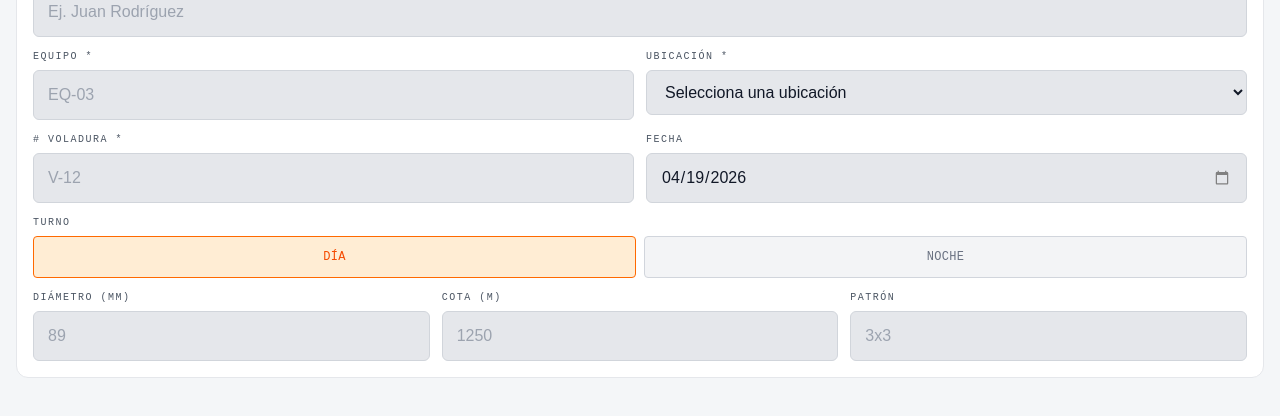
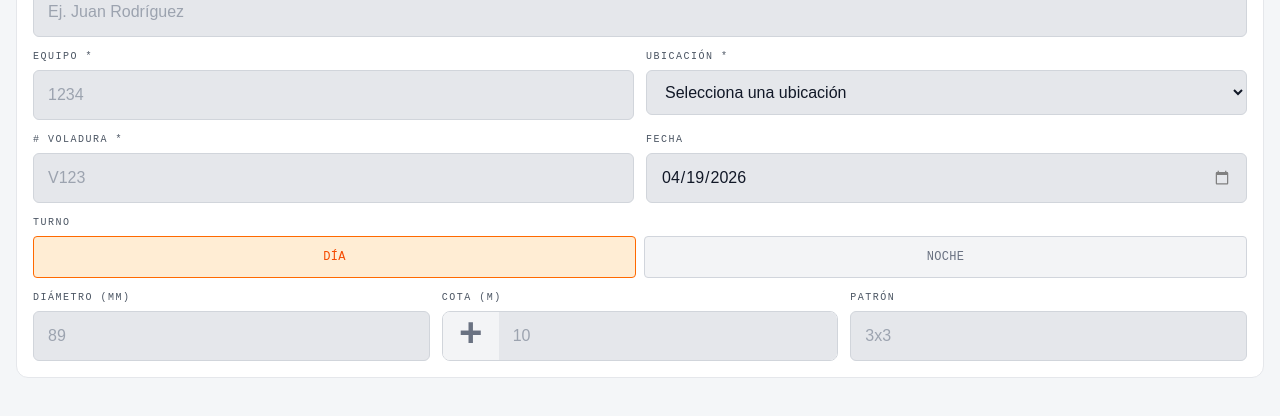
Before and after one commit to cristianbyte/drilling-mvp, a React (Vite) app: page / in a window 1280 px wide. Shown: the part 225-641 px from the top of the page. Built offline with nearby package versions, Linux system fonts and the light colour scheme.

Commit message:
feat: enhance ShiftHeader component with elevation handling and validation improvements

```diff
--- a/src/components/ShiftHeader.jsx
+++ b/src/components/ShiftHeader.jsx
@@ -7,6 +7,22 @@ const LOCATIONS = ['HATILLO NORTE', 'HATILLO SUR']
 
 function today() {
   return new Date().toISOString().slice(0, 10)
+}
+
+function getSign(elev) {
+  return String(elev).startsWith('-') ? '-' : '+'
+}
+
+function getAbs(elev) {
+  return String(elev).replace(/^[+-]/, '')
+}
+
+function splitElevation(value) {
+  if (!value) return { elevationSign: '+', elevationValue: '' }
+  const stringValue = String(value).trim()
+  if (stringValue.startsWith('-')) return { elevationSign: '-', elevationValue: stringValue.slice(1) }
+  if (stringValue.startsWith('+')) return { elevationSign: '+', elevationValue: stringValue.slice(1) }
+  return { elevationSign: '+', elevationValue: stringValue }
 }
 
 function emptyForm() {
@@ -34,6 +50,7 @@ function FrozenField({ label, value }) {
 
 function normalizeShift(shift) {
   if (!shift) return emptyForm()
+
   return {
     operatorName: shift.operatorName || '',
     equipment: shift.equipment || '',
@@ -42,7 +59,7 @@ function normalizeShift(shift) {
     shift: shift.shift || 'DIA',
     blastId: shift.blastId || '',
     diameter: shift.diameter ?? '',
-    elevation: shift.elevation ?? '',
+    elevation: shift.elevation || '',
     pattern: shift.pattern || '',
   }
 }
@@ -79,9 +96,19 @@ export default function ShiftHeader({ onFrozen, initialShift = null }) {
 
   function validate() {
     const errs = {}
+
+    if (form.pattern.trim() && !/^\d+(\.\d+)?x\d+(\.\d+)?$/i.test(form.pattern.trim())) {
+  errs.pattern = true
+}
+
     required.forEach(k => {
-      if (!form[k].trim()) errs[k] = true
+      if (!form[k]?.trim()) errs[k] = true
     })
+
+    if (form.blastId && !/^V\d+$/.test(form.blastId)) {
+      errs.blastId = true
+    }
+
     setErrors(errs)
     return Object.keys(errs).length === 0
   }
@@ -91,6 +118,10 @@ export default function ShiftHeader({ onFrozen, initialShift = null }) {
 
     setSaving(true)
     try {
+      const elevation = form.elevation.replace(/^[+-]$/, '').trim()
+  ? form.elevation.trim()
+  : null
+
       const shiftPayload = {
         shiftId: createClientId('shift'),
         operatorName: form.operatorName.trim(),
@@ -100,7 +131,7 @@ export default function ShiftHeader({ onFrozen, initialShift = null }) {
         shift: form.shift,
         blastId: form.blastId.trim(),
         diameter: form.diameter === '' ? null : parseFloat(form.diameter),
-        elevation: form.elevation === '' ? null : parseFloat(form.elevation),
+        elevation,
         pattern: form.pattern.trim() || null,
         synced: false,
       }
@@ -142,7 +173,7 @@ export default function ShiftHeader({ onFrozen, initialShift = null }) {
           <FrozenField label="Turno" value={form.shift} />
           <FrozenField label="# Voladura" value={form.blastId} />
           <FrozenField label="Diámetro" value={form.diameter !== '' ? form.diameter + ' mm' : ''} />
-          <FrozenField label="Cota" value={form.elevation !== '' ? form.elevation + ' m' : ''} />
+          <FrozenField label="Cota" value={form.elevation ? form.elevation + ' m' : ''} />
           <FrozenField label="Patrón" value={form.pattern} />
         </div>
       </div>
@@ -189,8 +220,8 @@ export default function ShiftHeader({ onFrozen, initialShift = null }) {
             <label className="field-label">Equipo *</label>
             <input
               className={`field-input${errors.equipment ? ' field-input--error' : ''}`}
-              type="text"
-              placeholder="EQ-03"
+              type="number"
+              placeholder="1234"
               value={form.equipment}
               onChange={e => set('equipment', e.target.value)}
             />
@@ -218,9 +249,11 @@ export default function ShiftHeader({ onFrozen, initialShift = null }) {
             <input
               className={`field-input${errors.blastId ? ' field-input--error' : ''}`}
               type="text"
-              placeholder="V-12"
+              placeholder="V123"
               value={form.blastId}
               onChange={e => set('blastId', e.target.value)}
+              pattern="^V\\d+$"
+              title="Formato: V seguido de números (ej: V123)"
             />
             {errors.blastId && <p style={{ marginTop: '0.25rem', fontFamily: 'var(--font-mono)', fontSize: '0.625rem', color: 'var(--color-danger)' }}>Requerido</p>}
           </div>
@@ -253,12 +286,50 @@ export default function ShiftHeader({ onFrozen, initialShift = null }) {
           </div>
           <div>
             <label className="field-label">Cota (m)</label>
-            <input className="field-input" type="number" placeholder="1250" inputMode="decimal" value={form.elevation} onChange={e => set('elevation', e.target.value)} />
+            <div className="flex items-center rounded-btn border border-border-default gap-0 overflow-hidden">
+              <div
+                title="Cambiar signo"
+                style={{ minWidth: '3.5rem' }}
+                onClick={() => {
+                  const sign = getSign(form.elevation)
+                  const abs  = getAbs(form.elevation)
+                  set('elevation', (sign === '+' ? '-' : '+') + abs)
+                }}
+                className="flex items-center justify-center px-3 py-3 font-mono font-bold transition-all select-none rounded-l-none border-gray-300 bg-gray-100 text-gray-500 hover:bg-gray-200">
+                <span className="scale-250 border-none" >
+                  {getSign(form.elevation) === '+' ? '+' : '-'}
+                </span>
+              </div>
+              <input
+                className="field-input border-none rounded-l-none bg-color-surface-1"
+                type="number"
+                placeholder="10"
+                inputMode="decimal"
+                step="0.1"
+                min="0"
+                value={getAbs(form.elevation)}
+                onChange={e => {
+                  const abs = e.target.value.replace(/^-/, '') // bloquea negativo nativo
+                  set('elevation', getSign(form.elevation) + abs)
+                }}
+              />
+            </div>
           </div>
           <div>
-            <label className="field-label">Patrón</label>
-            <input className="field-input" type="text" placeholder="3x3" value={form.pattern} onChange={e => set('pattern', e.target.value)} />
-          </div>
+  <label className="field-label">Patrón</label>
+  <input
+    className={`field-input${errors.pattern ? ' field-input--error' : ''}`}
+    type="text"
+    placeholder="3x3"
+    value={form.pattern}
+    onChange={e => set('pattern', e.target.value)}
+  />
+  {errors.pattern && (
+    <p style={{ marginTop: '0.25rem', fontFamily: 'var(--font-mono)', fontSize: '0.625rem', color: 'var(--color-danger)' }}>
+      Formato: NxN (EJ: 3x3 o 3.5x3.5)
+    </p>
+  )}
+</div>
         </div>
       </div>
     </div>
```
